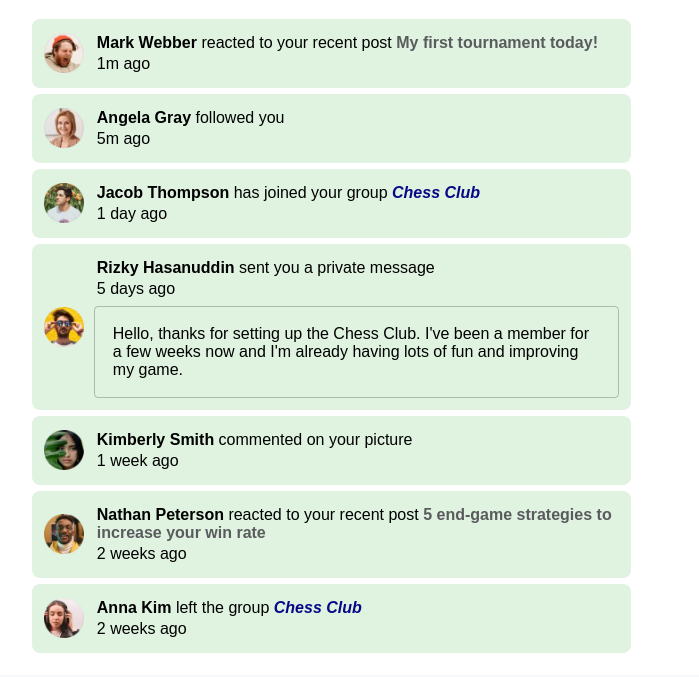
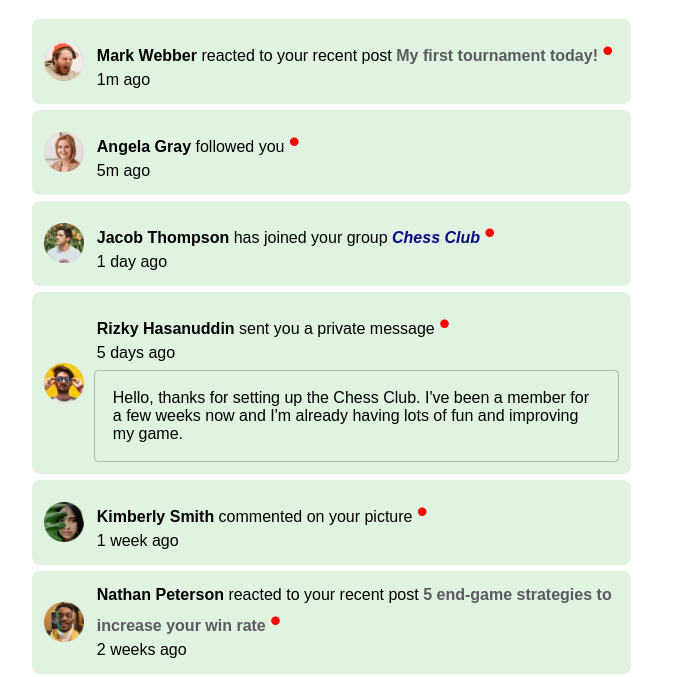
Before and after one commit to DBurgess93/notifications-page, a website: page index.html in a window 1280 px wide. Shown: the part 79-756 px from the top of the page, without its empty margins (275-974 px from the left). Drawn offline with nearby package versions, Linux system fonts and the light colour scheme.

Commit message:
bullet point hide onclick not completed yet

```diff
--- a/assets/notification.js
+++ b/assets/notification.js
@@ -33,5 +33,16 @@ function markAllAsRead() {
 // });
 
 $("ul").on("click", ".notification", function() {
-  $(this).addClass("read");
+  $(this).addClass("read").find(".bullet:eq(1)").hide();
+  console.log("notification clicked");
 });
+
+// this code removes the notification completly
+// $("ul").on("click", ".notification", function() {
+//   $(this).remove();
+// });
+
+$("ul").on("click", ".bullet:eq(1)", function() {
+  $(this).hide();
+  console.log("notification clicked");
+});
--- a/index.html
+++ b/index.html
@@ -31,7 +31,7 @@
         <a class="notification" href="#">
           <img src="assets/images/avatar-mark-webber.webp" alt="">
           <div class="content">
-            <p><span>Mark Webber</span> reacted to your recent post <strong> My first tournament today!</strong></p>
+            <p><span>Mark Webber</span> reacted to your recent post <strong> My first tournament today!</strong> <span class="bullet">&#8226;</span></p>
             <p>1m ago</p>
           </div>
         </a>
@@ -40,7 +40,7 @@
         <a class="notification" href="#">
           <img src="assets/images/avatar-angela-gray.webp" alt="">
           <div class="content">
-            <p><span>Angela Gray</span> followed you</p>
+            <p><span>Angela Gray</span> followed you <span class="bullet">&#8226;</span></p>
             <p>5m ago</p>
           </div>
         </a>
@@ -49,7 +49,7 @@
         <a class="notification" href="#">
           <img src="assets/images/avatar-jacob-thompson.webp" alt="">
           <div class="content">
-            <p><span>Jacob Thompson</span> has joined your group <i>Chess Club</i></p>
+            <p><span>Jacob Thompson</span> has joined your group <i>Chess Club</i> <span class="bullet">&#8226;</span></p>
             <p>1 day ago</p>
           </div>
         </a>
@@ -58,7 +58,7 @@
         <a class="notification" href="#">
           <img src="assets/images/avatar-rizky-hasanuddin.webp" alt="">
           <div class="content">
-            <p><span>Rizky Hasanuddin</span> sent you a private message</p>
+            <p><span>Rizky Hasanuddin</span> sent you a private message <span class="bullet">&#8226;</span></p>
             <p>5 days ago</p>
             <div class="message">
               <p>Hello, thanks for setting up the Chess Club. I've been a member for a few weeks now and
@@ -71,7 +71,7 @@
         <a class="notification" href="#">
           <img src="assets/images/avatar-kimberly-smith.webp" alt="">
           <div class="content">
-            <p><span>Kimberly Smith</span> commented on your picture</p>
+            <p><span>Kimberly Smith</span> commented on your picture <span class="bullet">&#8226;</span></p>
             <p>1 week ago</p>
           </div>
         </a>
@@ -80,7 +80,7 @@
         <a class="notification" href="#">
           <img src="assets/images/avatar-nathan-peterson.webp" alt="">
           <div class="content">
-            <p><span>Nathan Peterson</span> reacted to your recent post <strong> 5 end-game strategies to increase your win rate</strong></p>
+            <p><span>Nathan Peterson</span> reacted to your recent post <strong> 5 end-game strategies to increase your win rate</strong> <span class="bullet">&#8226;</span></p>
             <p>2 weeks ago</p>
           </div>
         </a>
@@ -89,7 +89,7 @@
         <a class="notification" href="#">
           <img src="assets/images/avatar-anna-kim.webp" alt="">
           <div class="content">
-            <p><span>Anna Kim</span> left the group <i>Chess Club</i></p>
+            <p><span>Anna Kim</span> left the group <i>Chess Club</i> <span class="bullet">&#8226;</span></p>
             <p>2 weeks ago</p>
           </div>
         </a>
--- a/styles.css
+++ b/styles.css
@@ -14,6 +14,11 @@ strong {
 i {
   color: #080887;
   font-weight: 800;
+}
+
+span.bullet {
+  font-size: 30px;
+  color: red;
 }
 
 .notification-panel {
@@ -39,6 +44,11 @@ i {
 
 .read {
   background: white;
+}
+
+
+.display-none {
+  display: none;
 }
 
 .notification-read {
```
